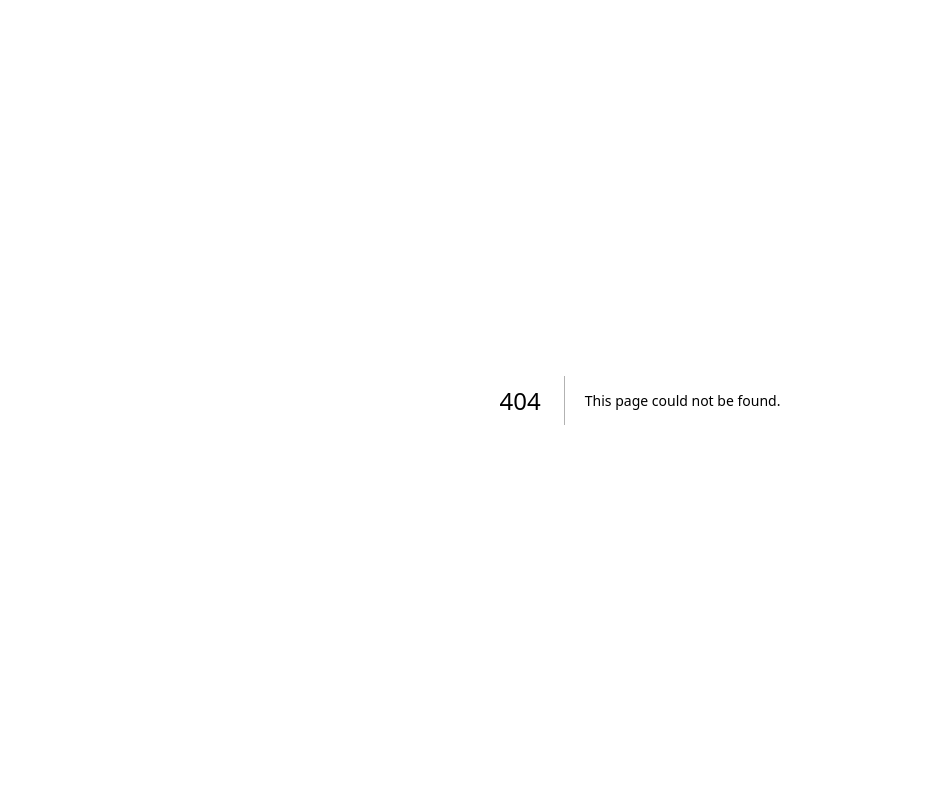
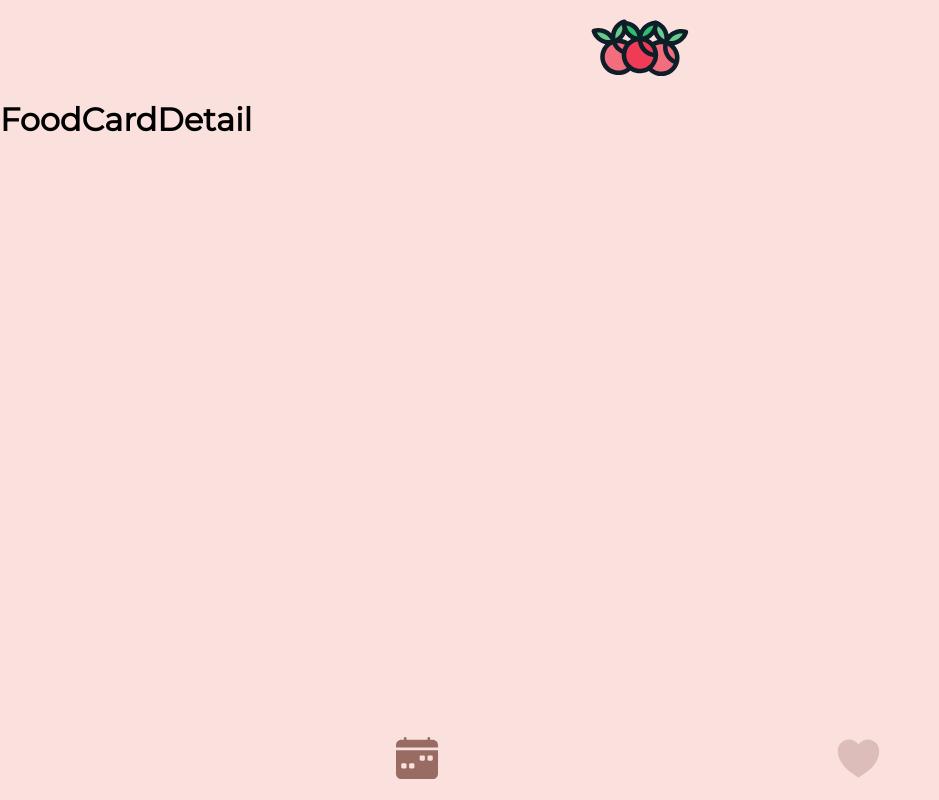
Before and after one commit to altanguellue/capstone-project, a Next.js app: page /Apfel in a window 1280 px wide. Before the commit this address had no page. Shown: the whole page, without its empty margins (0-939 px from the left). Built offline with nearby package versions, Linux system fonts and the light colour scheme.

Commit message:
create food.js and do dynmaic routing by id, create FoodCardDetail component

```diff
--- a/components/Food/FoodCard.js
+++ b/components/Food/FoodCard.js
@@ -7,7 +7,7 @@ import Link from "next/link";
 export default function FoodCard({ name }) {
   return (
     <StyledItem>
-      <Link href="/food">
+      <Link href={`/${name}`}>
         <StyledArrowIcon
           src={ArrowIcon}
           alt="Arrow Icon"
@@ -40,7 +40,7 @@ const StyledItem = styled.li`
   border-radius: 6px;
   box-shadow: 0 0 28px 4px rgba(0, 0, 0, 0.1);
   transition: transform 0.3s ease;
-  cursor: pointer;
+
   align-items: center;
 `;
 const StyledName = styled.p`
@@ -63,4 +63,5 @@ const StyledFoodImage = styled(Image)`
 
 const StyledArrowIcon = styled(Image)`
   margin-right: 40px;
+  cursor: pointer;
 `;
--- /dev/null
+++ b/components/Food/FoodCardDetail.js
@@ -0,0 +1,3 @@
+export default function FoodCardDetail() {
+  return <h1>FoodCardDetail</h1>;
+}
--- a/components/Footer/Footer.js
+++ b/components/Footer/Footer.js
@@ -59,7 +59,7 @@ export default function Footer() {
       </StyledHomeWrapper>
     );
   }
-  if (pathname === "/food") {
+
   return (
     <StyledHomeWrapper>
       <Link href="/">
@@ -84,7 +84,6 @@ export default function Footer() {
     </StyledHomeWrapper>
   );
 }
-}
 
 const StyledHomeWrapper = styled.div`
   position: fixed;
--- a/components/Header/Header.js
+++ b/components/Header/Header.js
@@ -1,10 +1,12 @@
 import styled from "styled-components";
 import Image from "next/image";
 import LogoImg from "../../assets/images/logo.svg";
+import Link from "next/link";
 
 export default function Header() {
   return (
     <StyledLogoWrapper>
+      <Link href="/">
         <StyledImage
           src={LogoImg}
           alt="App Logo"
@@ -12,6 +14,7 @@ export default function Header() {
           height={62}
           priority
         />
+      </Link>
     </StyledLogoWrapper>
   );
 }
--- /dev/null
+++ b/pages/[food].js
@@ -0,0 +1,26 @@
+import Header from "../components/Header/Header";
+import Footer from "../components/Footer/Footer";
+import { useRouter } from "next/router";
+import { dataFoods } from "../lib/data";
+import FoodCard from "../components/Food/FoodCard";
+import FoodCardDetail from "../components/Food/FoodCardDetail";
+
+export default function Food() {
+  const router = useRouter();
+  const { food } = router.query;
+  console.log(dataFoods);
+  const currentFood = dataFoods.find((dataFood) => dataFood.name === food);
+  if (!currentFood) {
+    return null;
+  }
+
+  console.log(currentFood);
+  const { name } = currentFood;
+  return (
+    <>
+      <Header />
+      <FoodCardDetail name={name} />
+      <Footer />
+    </>
+  );
+}
```
Also changed, not shown: pages/food.js (deleted, +0 -12 lines). Lines whose indentation alone changed are shown as unchanged.
